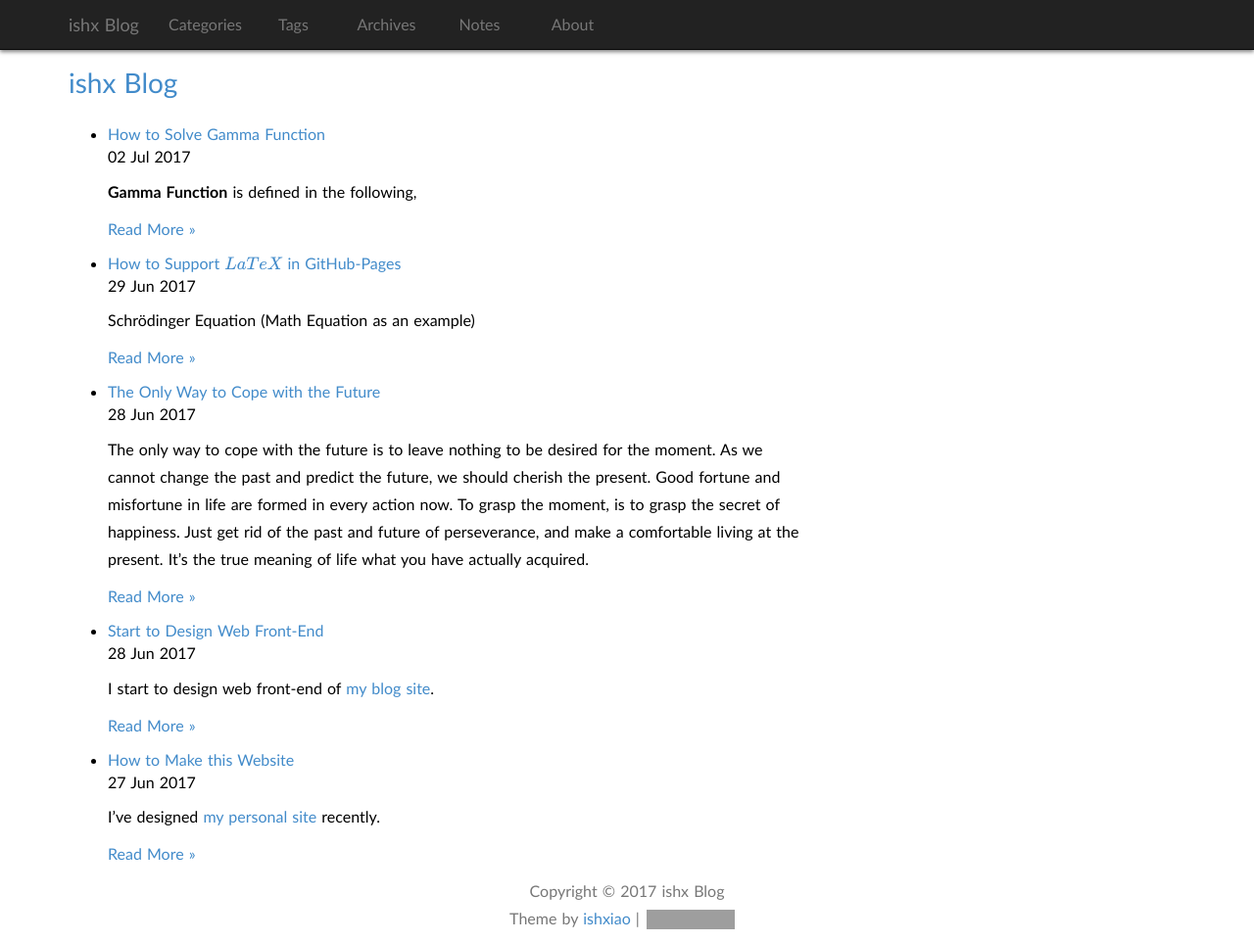
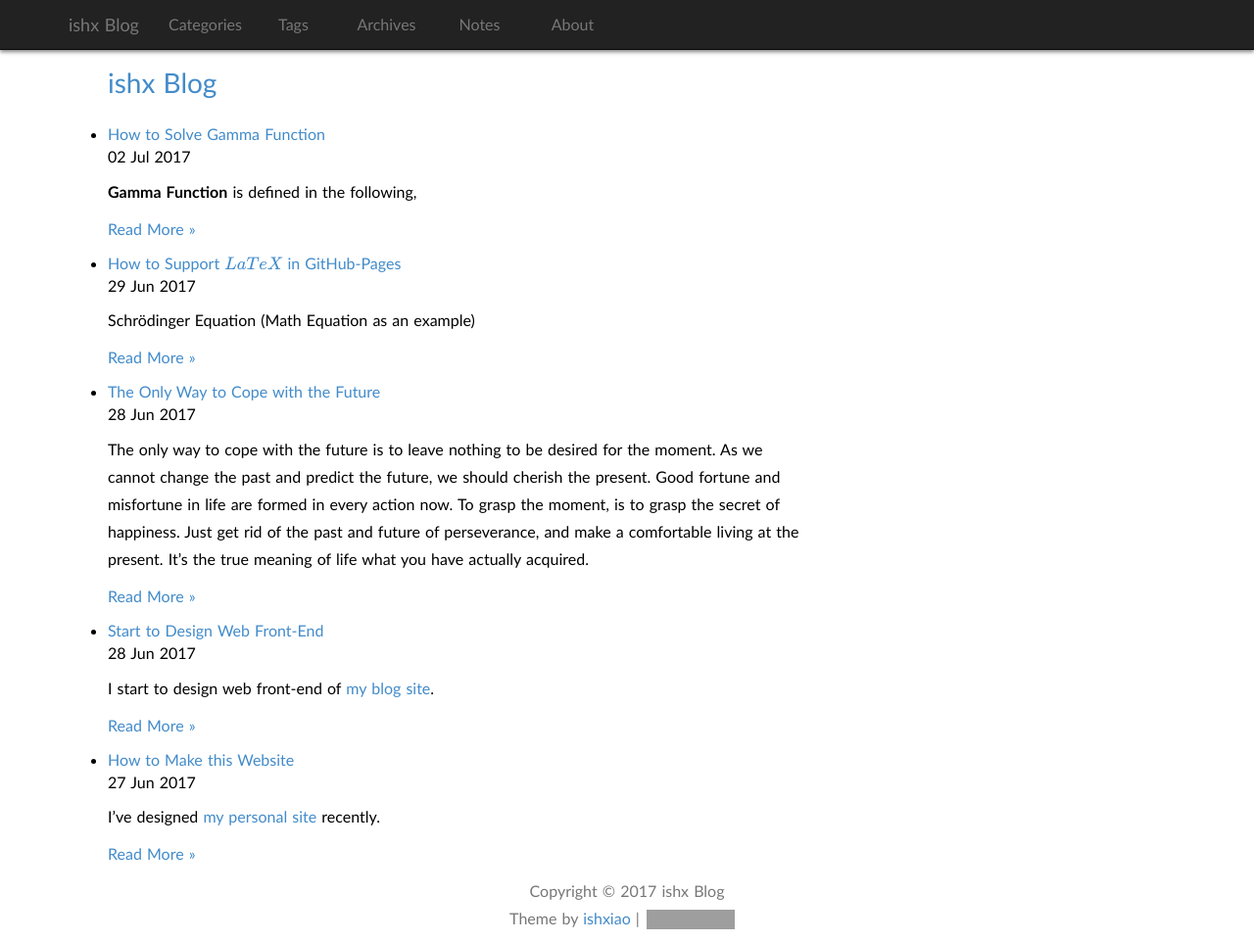
Before and after one commit to ishxiao/blog, a Jekyll site: the page built from index.html, in a window 1280 px wide and 962 px high. Shown: the whole window at 98% size. Built offline with Jekyll 4.4.1, drawn with Linux system fonts in a browser that asks for light colours; some web fonts are replaced; formulas are drawn with MathJax 3; the list of posts is cut into pages by our own code; grey boxes are pictures that could not be loaded.

Commit message:
fixed some bugs

```diff
--- a/_layouts/default.html
+++ b/_layouts/default.html
@@ -1,9 +1,12 @@
 <!DOCTYPE html>
 <html lang="en">
 	<head>
+
     {% include header.html %}
+
 	</head>
-	<body>
+	<!-- hack iOS CSS :active style -->
+	<body ontouchstart="">
 	<!-- Navigation -->
     <nav class="navbar navbar-inverse navbar-fixed-top" role="navigation">
       <div class="container">
--- a/_layouts/recent.html
+++ b/_layouts/recent.html
@@ -1,11 +1,10 @@
 ---
 layout: default
 ---
-<!-- Loop output paged posts -->
 
-<a href = "{{site.baseurl}}/"><h1>{{site.title}}</h1></a>
-
-<ul>
+<ul class = "text-left">
+	<a href = "{{site.baseurl}}/"><h1>{{site.title}}</h1></a>
+	<!-- Loop output paged posts -->
    {% for post in site.posts %}
 	   <li><a href="{{ site.baseurl }}{{ post.url }}">{{ post.title }}</a></li>
 	   <span class="date">{{ post.date | date_to_string }}</span>
```
